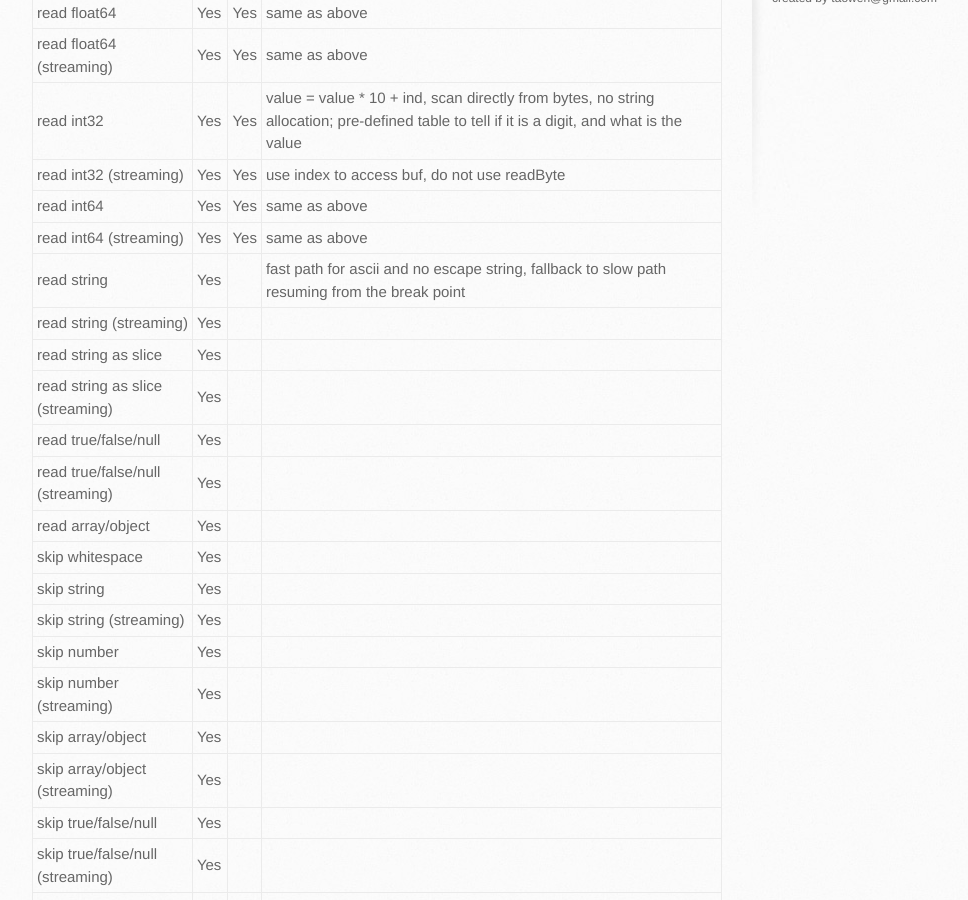
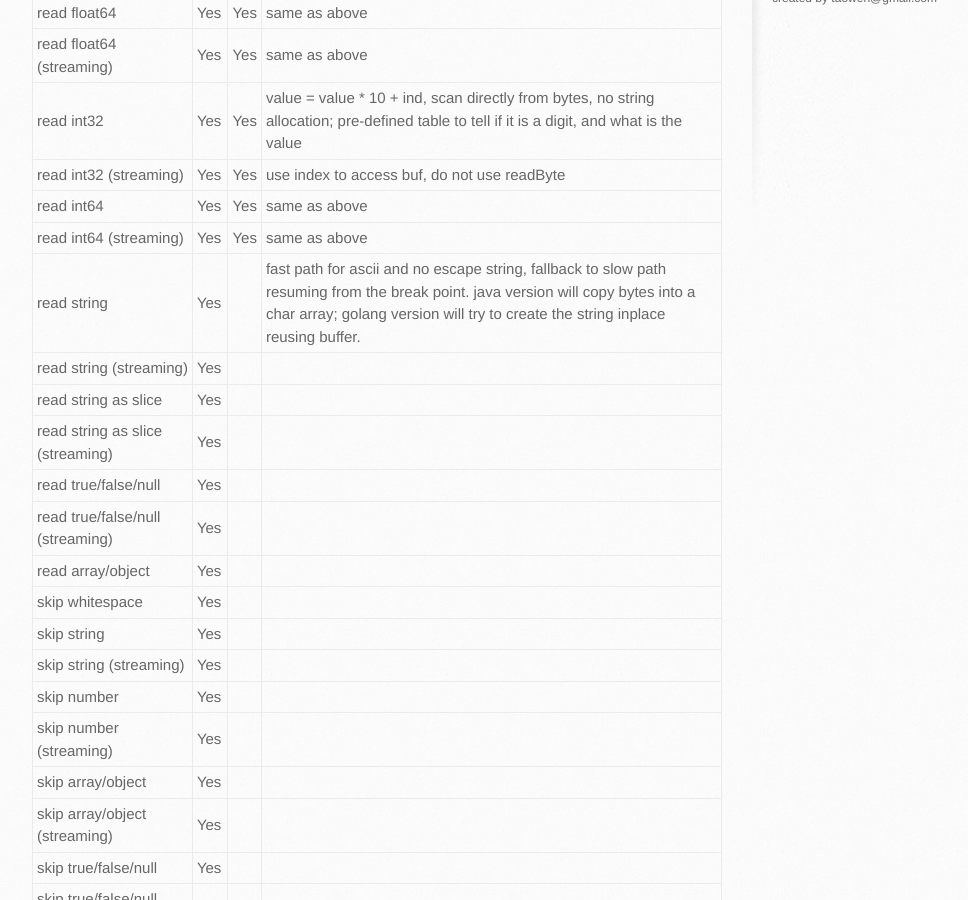
Before and after one commit to json-iterator/json-iterator.github.io, a Jekyll site: the page built from features.md, in a window 1280 px wide and 900 px high, scrolled down 528 px. Shown: the whole window, without its empty margins (138-1106 px from the left). Built offline with Jekyll 4.4.1, drawn with Linux system fonts in a browser that asks for light colours; comment, search, counter and statistics services are not loaded.

Commit message:
Update features.md

```diff
--- a/features.md
+++ b/features.md
@@ -15,7 +15,7 @@ title: Jsoniter Features (Java Version)
 | read int32 (streaming) | Yes | Yes | use index to access buf, do not use readByte |
 | read int64 | Yes | Yes | same as above |
 | read int64 (streaming) | Yes | Yes | same as above |
-| read string | Yes |  | fast path for ascii and no escape string, fallback to slow path resuming from the break point |
+| read string | Yes |  | fast path for ascii and no escape string, fallback to slow path resuming from the break point. java version will copy bytes into a char array; golang version will try to create the string inplace reusing buffer. |
 | read string (streaming) | Yes |  |
 | read string as slice | Yes |  |
 | read string as slice (streaming) | Yes |  |
```
